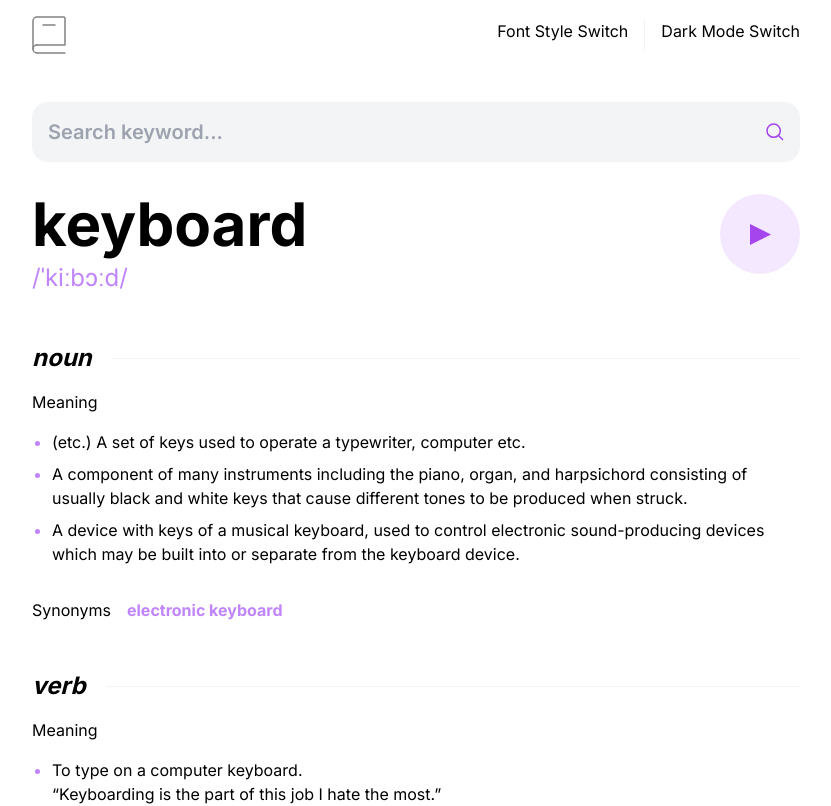
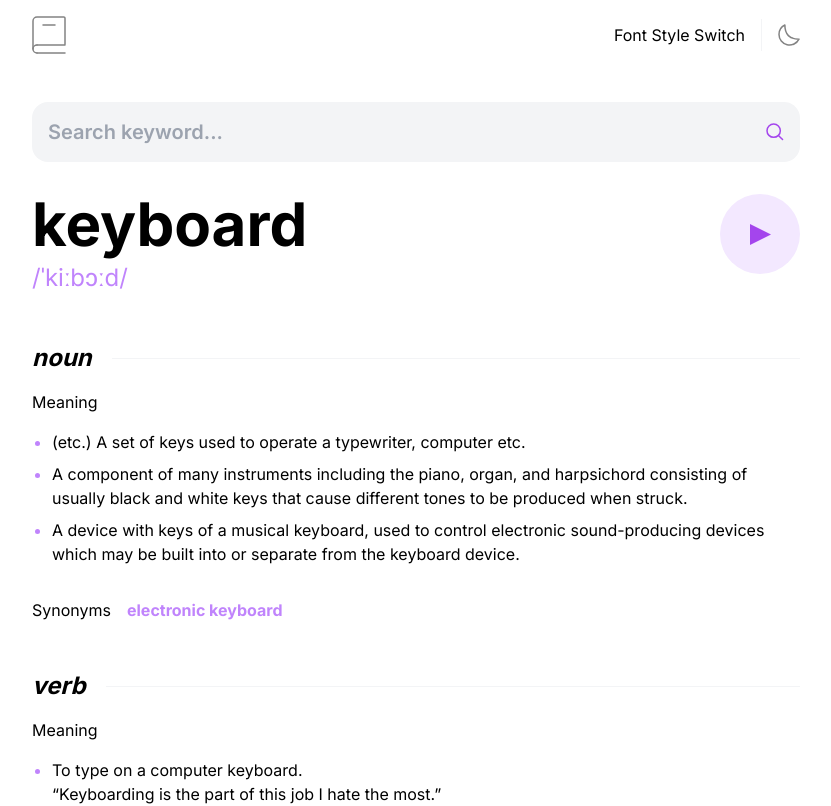
Before and after one commit to dominikrubroeder/dictionary-web-app, a Next.js app: page / in a window 1280 px wide. Shown: the top 806 px of the page, without its empty margins (224-1055 px from the left). Built offline with nearby package versions, Linux system fonts and the light colour scheme.

Commit message:
Apply dark mode toggle

```diff
--- a/src/app/components/DarkModeSwitch.tsx
+++ b/src/app/components/DarkModeSwitch.tsx
@@ -1,7 +1,7 @@
 "use client";
 export default function DarkModeSwitch() {
   return (
-    <div
+    <button
       onClick={() => {
         if (document.documentElement.classList.contains("dark")) {
           document.documentElement.classList.remove("dark");
@@ -11,7 +11,21 @@ export default function DarkModeSwitch() {
       }}
       className="dark:text-white"
     >
-      Dark Mode Switch
-    </div>
+      <svg
+        xmlns="http://www.w3.org/2000/svg"
+        width="22"
+        height="22"
+        viewBox="0 0 22 22"
+      >
+        <path
+          stroke="#838383"
+          strokeLinecap="round"
+          strokeLinejoin="round"
+          strokeWidth="1.5"
+          d="M1 10.449a10.544 10.544 0 0 0 19.993 4.686C11.544 15.135 6.858 10.448 6.858 1A10.545 10.545 0 0 0 1 10.449Z"
+          className="fill-none dark:fill-[#838383]"
+        />
+      </svg>
+    </button>
   );
 }
--- a/src/app/layout.tsx
+++ b/src/app/layout.tsx
@@ -25,7 +25,7 @@ export default function RootLayout({
         <header className="flex items-center justify-between gap-4 py-4">
           <Logo />
 
-          <div className="flex gap-4">
+          <div className="flex items-center gap-4">
             <FontStyleSwitch />
             <span className="h-8 w-[1px] bg-gray-100"></span>
             <DarkModeSwitch />
```
